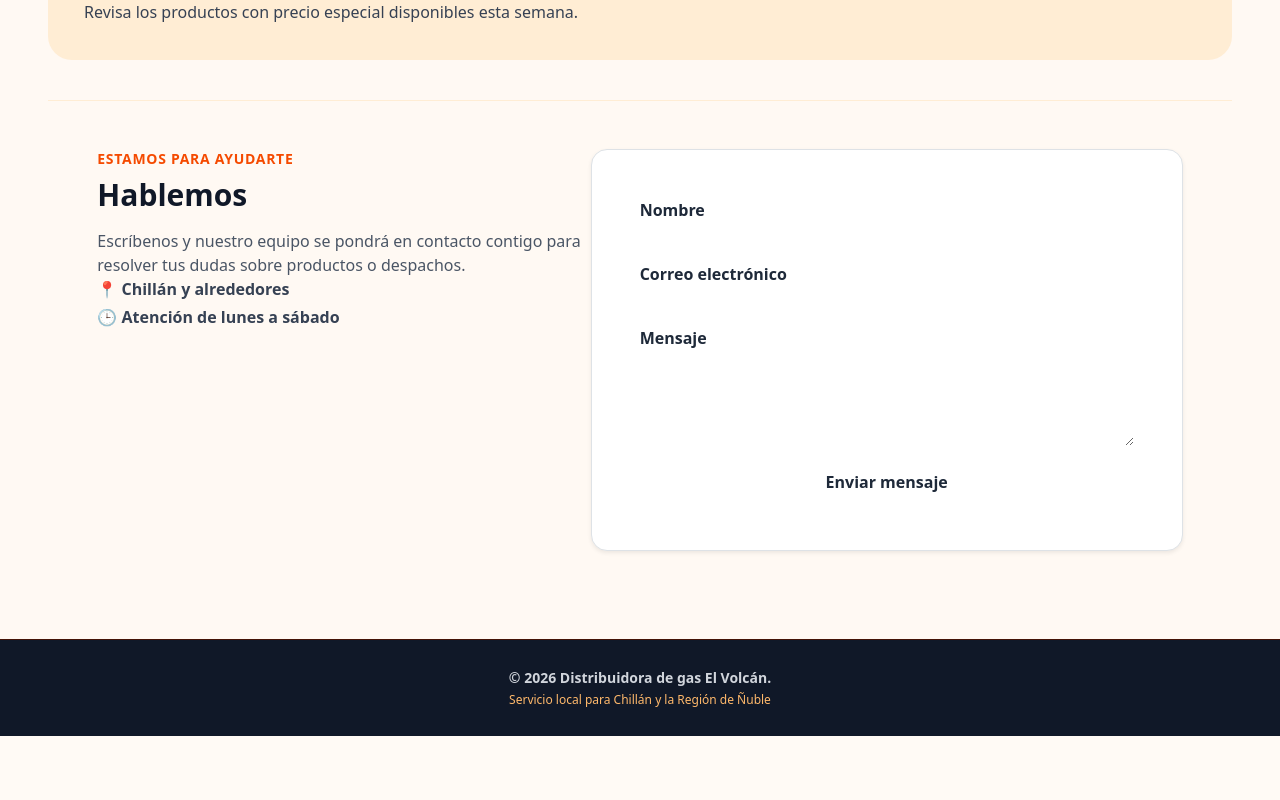
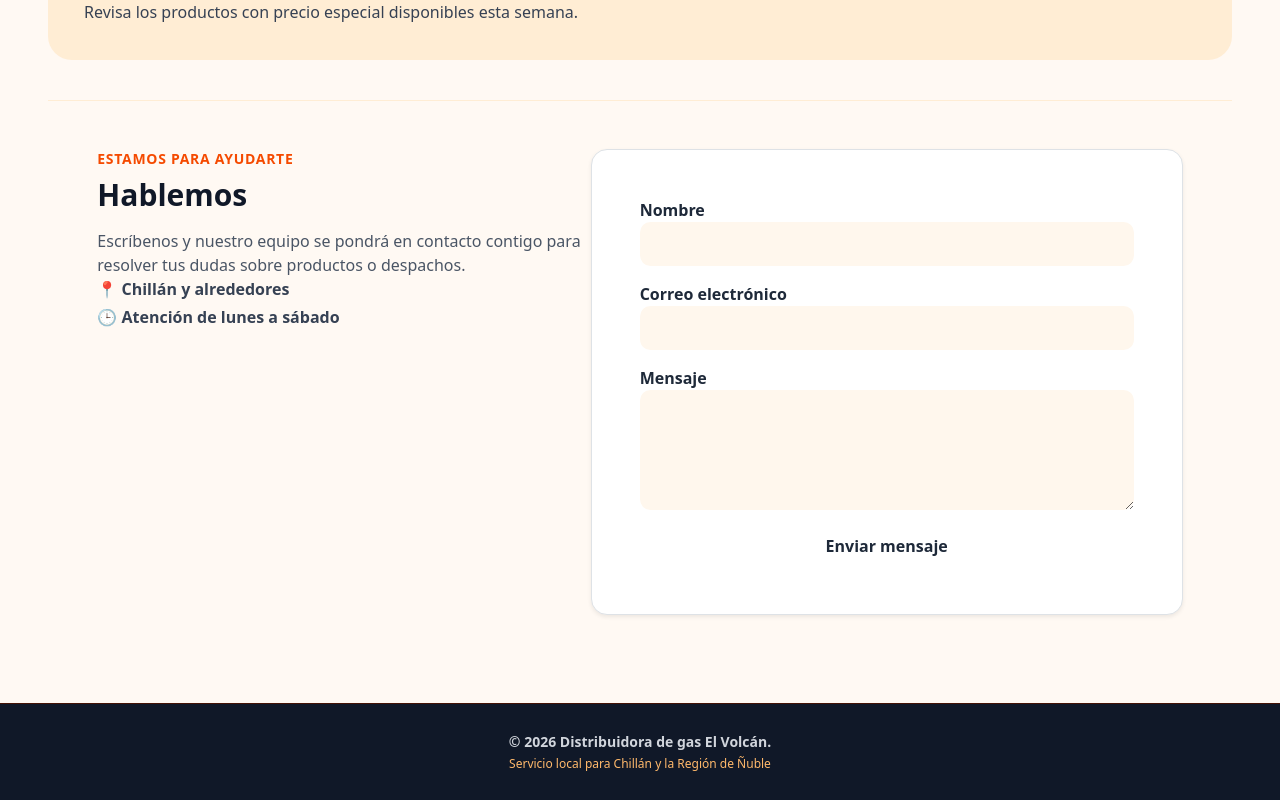
Before and after one commit to Benjamiusduoc/fs-2-Gas-El-Volcan, a React (Vite) app: page / in a window 1280 px wide. Shown: the part 1435-2235 px from the top of the page. Before the commit the page ends 2171 px from the top, so only its background shows below. Built offline with nearby package versions, Linux system fonts and the light colour scheme.

Commit message:
Restaurar volcán y mejorar formularios

```diff
--- a/src/index.css
+++ b/src/index.css
@@ -58,7 +58,64 @@ a {
 .form-control:focus,
 .form-select:focus {
   border-color: #fb923c;
+  background-color: #fff;
   box-shadow: 0 0 0 0.2rem rgb(234 88 12 / 18%);
+}
+
+.form-control,
+.form-select {
+  min-height: 44px;
+  padding: 0.625rem 0.875rem;
+  color: #292524;
+  background-color: #fff7ed;
+  border-color: #fdba74;
+  border-radius: 0.65rem;
+}
+
+.form-control[type="checkbox"],
+.form-control[type="radio"] {
+  min-height: auto;
+  padding: 0;
+}
+
+textarea.form-control {
+  min-height: 120px;
+}
+
+.form-control::placeholder {
+  color: #64748b;
+  opacity: 1;
+}
+
+.form-control:disabled,
+.form-control[readonly],
+.form-select:disabled {
+  color: #475569;
+  background-color: #f1f5f9;
+}
+
+input:not([type="checkbox"]):not([type="radio"]):not([type="submit"]):not([type="button"]),
+textarea,
+select {
+  color: #292524;
+  background-color: #fff7ed;
+  border-color: #fdba74;
+  border-radius: 0.65rem;
+}
+
+input:not([type="checkbox"]):not([type="radio"]):not([type="submit"]):not([type="button"]):focus,
+textarea:focus,
+select:focus {
+  background-color: #fff;
+  border-color: #ea580c;
+  outline: 0;
+  box-shadow: 0 0 0 0.2rem rgb(234 88 12 / 18%);
+}
+
+input::placeholder,
+textarea::placeholder {
+  color: #64748b;
+  opacity: 1;
 }
 
 @media (prefers-reduced-motion: reduce) {
--- a/src/pages/HomePage.jsx
+++ b/src/pages/HomePage.jsx
@@ -3,7 +3,6 @@ import { Link } from 'react-router-dom';
 import { CartContext } from '../context/CartContext';
 import { getProductos } from '../data/mockDb';
 import { ProductGrid } from '../core/ProductGrid';
-import heroImage from '../assets/hero.png';
 
 export function HomePage() {
   const { addToCart } = useContext(CartContext);
@@ -20,8 +19,8 @@ export function HomePage() {
     <main className="container-fluid page-content flex-grow px-3 px-lg-5">
       <section className="home-hero my-4 my-lg-5 flex min-h-[380px] items-center justify-center overflow-hidden rounded-3xl bg-gray-900 text-center text-white shadow-2xl">
         <img
-          src={heroImage}
-          alt=""
+          src="https://images.unsplash.com/photo-1541845157-a6d2d100c931?auto=format&fit=crop&w=1800&q=85"
+          alt="Paisaje volcánico al atardecer"
           className="absolute inset-0 h-full w-full object-cover"
         />
         <div className="home-hero__overlay absolute inset-0" />
```
